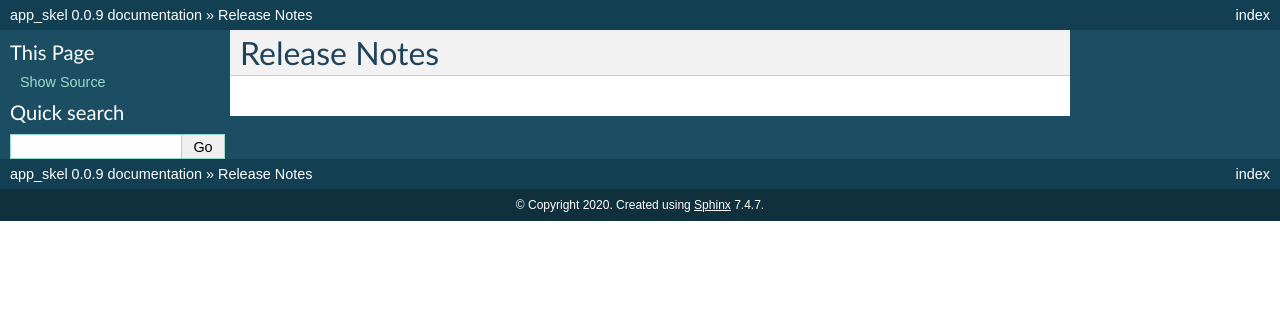
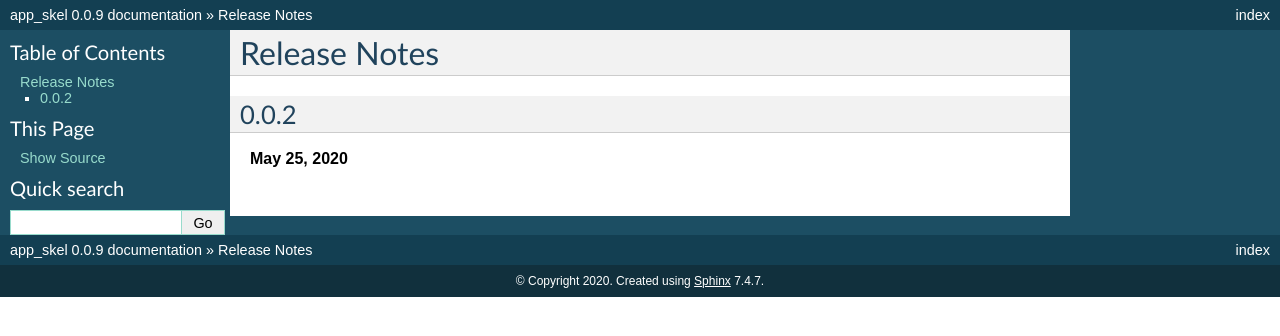
Before and after one commit to isaacovercast/app_skel, a Sphinx documentation site: the page built from docs/releasenotes.rst, in a window 1280 px wide. Shown: the top 336 px of the page. Built offline with Sphinx 7.4.7, drawn with Linux system fonts in a browser that asks for light colours; pages that are not in the unit, such as notebooks, are missing from menus.

Commit message:
"Updating app_skel/__init__.py to version - 0.0.2

```diff
--- a/app_skel/__init__.py
+++ b/app_skel/__init__.py
@@ -1,7 +1,7 @@
 """
 app_skel - Phylogeographic Temporal Analysis
 """
-__version__ = "0.0.11"
+__version__ = "0.0.2"
 __author__ = "Isaac Overcast"
 
 ## Possible values for __loglevel__: "DEBUG"  "INFO"  "WARN"  "ERROR"
--- a/docs/releasenotes.rst
+++ b/docs/releasenotes.rst
@@ -2,3 +2,7 @@
 
 Release Notes
 =============
+
+0.0.2
+-----
+**May 25, 2020**
```
